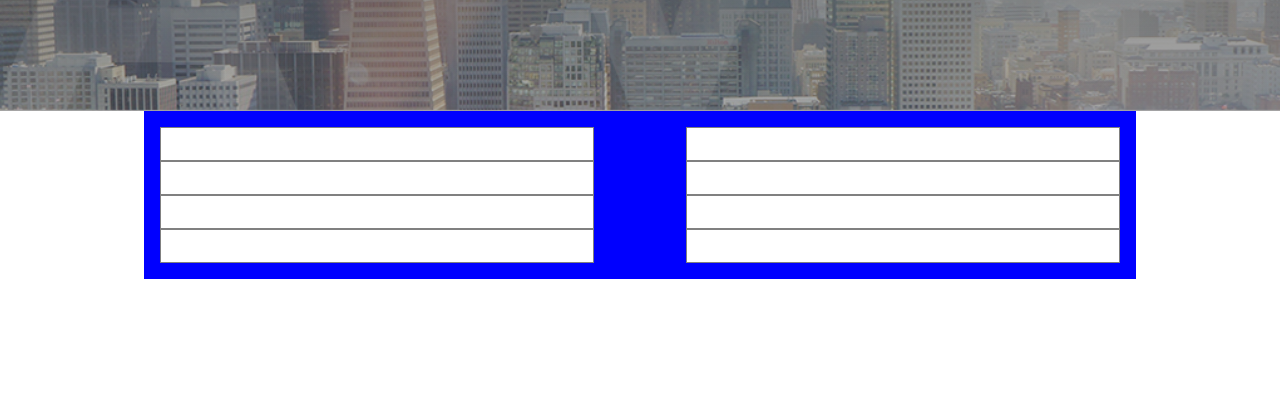
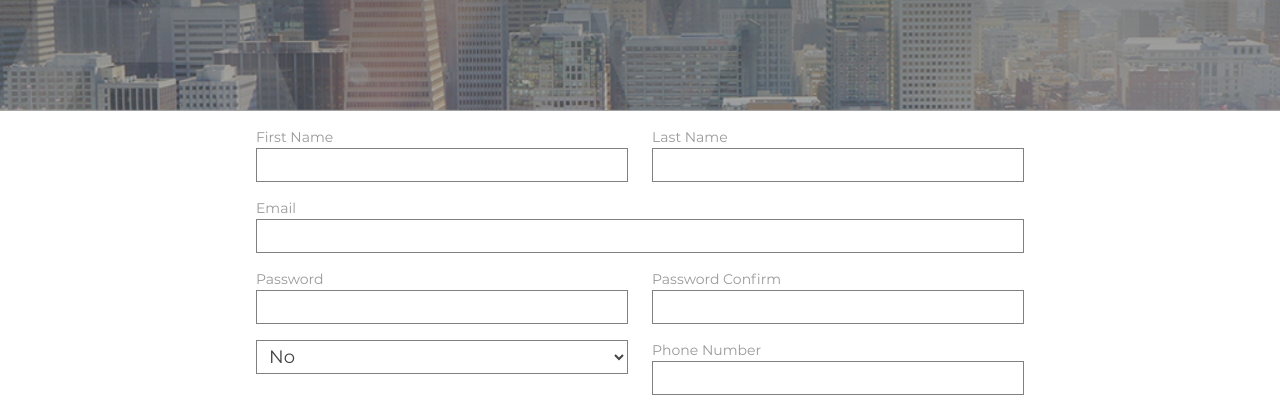
Before and after one commit to Agriffiths17/DMIT1530-Notes, a plain HTML site: page www/avenuefashion.com/index.html in a window 1280 px wide. Shown: the part 325-733 px from the top of the page. Drawn offline with Linux system fonts and the light colour scheme.

Commit message:
worked on the assignment

```diff
--- a/www/avenuefashion.com/index.html
+++ b/www/avenuefashion.com/index.html
@@ -33,14 +33,44 @@
             <main>
                 <aside>
                     <form id="client-sign-up" class="client-sign-up">
-                    <div class="fist-name"></div>
-                    <div class="last-name"></div>
-                    <div class="email"></div>
-                    <div class="password"></div>
-                    <div class="password-confirm"></div>
-                    <div class="email-frequency"></div>
-                    <div class="phone-number"></div>
-                    <div class="fine-print"></div>
+                    <div class="fist-name">
+                        <label for="firstname">First Name</label>
+                        <input type="text" id="firstName" name="firstName">
+                    </div>
+                    <div class="last-name">
+                            <label for="lastname">Last Name</label>
+                            <input type="text" id="lastName" name="lastName">
+                    </div>
+                    <div class="email">
+                            <label for="email">Email</label>
+                            <input type="text" id="email" name="email">
+                    </div>
+                    <div class="password">
+                            <label for="password">Password</label>
+                            <input type="password" id="password" name="password">
+                    </div>
+                    <div class="password-confirm">
+                            <label for="passwordConfirm">Password Confirm</label>
+                            <input type="text" id="passwordConfirm" name="passwordConfirm">
+                    </div>
+                    <div class="email-frequency">
+                        <select>
+                            <option value="no">No</option>
+                            <option value="yes">Yes</option>
+                            <option value="weekly">Weekly</option>
+                        </select>
+                    </div>
+                    <div class="phone-number">
+                            <label for="phoneNumber">Phone Number</label>
+                            <input type="text" id="phoneNumber" name="phoneNumber">
+                    </div>
+                    <div class="fine-print">
+                        <input type="radio"> Do you agree for us to sell your information for money and beer and favoures to really bad people from Russia.
+                    </div>
+                    <div class="message">
+                        <label for="">Send Us A Message <span>(Optional)</span></label>
+                        <textarea name="" id="" cols="30" rows="10"></textarea>
+                    </div>
                 </form>
 
                 </aside>
--- a/www/avenuefashion.com/scss/build/_form.scss
+++ b/www/avenuefashion.com/scss/build/_form.scss
@@ -1,23 +1,54 @@
 .client-sign-up{
+    margin: 0 auto;
     padding: 1rem;
-    max-width: 960px;
-    margin: 0 auto;
-
-    div{
+    display: grid;
+    grid-row-gap: 1rem;
+    label{
+        font-family: "Montserrat";
+        font-size: 14px;
+        color: #999;
+        display: block;
+    }
+    input, select, textarea{
         border: 1px solid grey;
-        background:#fff;
-        padding:1rem 0;
+        background-color: #fff;
+        font-family: "Montserrat";
+        font-size: 14px;
+        color: #444;
+        width: 100%;
+        padding: 0.25rem 0.5rem;
+        font-size: 1.125rem;
+        line-height: 1.5rem;
+    }
+    input[type="radio"]{
+        width: 2rem;
+        background: #fff;
+    }
+    textarea{
+        max-width:100%;
+        min-width: 100%;
+        max-height: 350px;
+        min-height: 350px;
     }
 }
-
-@media(min-width:800px){
+@media(min-width: 720px){
     .client-sign-up{
-        background:blue;
-        display:flex;
-        justify-content: space-between;
-        flex-wrap:wrap;
-        div{
-            width: 45%;
-        }
+        max-width: 800px;
+        margin: 0 auto;
+        grid-column-gap: 1.5rem;
+        grid-template-columns: repeat(2, 1fr);
+        grid-template-areas:
+        "first last"
+        "email email"
+        "password confirm";
+    }
+    :nth-child(1){
+        grid-area: first;
+    }
+    :nth-child(2){
+        grid-area: last;
+    }
+    :nth-child(3){
+        grid-area: email;
     }
 }
--- a/www/avenuefashion.com/scss/init/_reset.scss
+++ b/www/avenuefashion.com/scss/init/_reset.scss
@@ -1,5 +1,18 @@
 /*! minireset.css v0.0.4 | MIT License | github.com/jgthms/minireset.css */
 // Blocks
+*,
+*::before,
+*::after {
+  box-sizing: border-box;
+}
+
+html {
+  font-family: sans-serif;
+  line-height: 1.15;
+  -webkit-text-size-adjust: 100%;
+  -webkit-tap-highlight-color: rgba(0, 0, 0, 0);
+}
+
 html,
 body,
 p,
@@ -51,17 +64,6 @@ textarea {
     margin: 0
 }
 
-// Box sizing
-html {
-
-    box-sizing: border-box;
-
-    * &,
-    &:before,
-    &:after {
-        box-sizing: inherit
-    }
-}
 
 
 
```
Also changed, not shown: www/avenuefashion.com/css/style.css, 1 other file.
